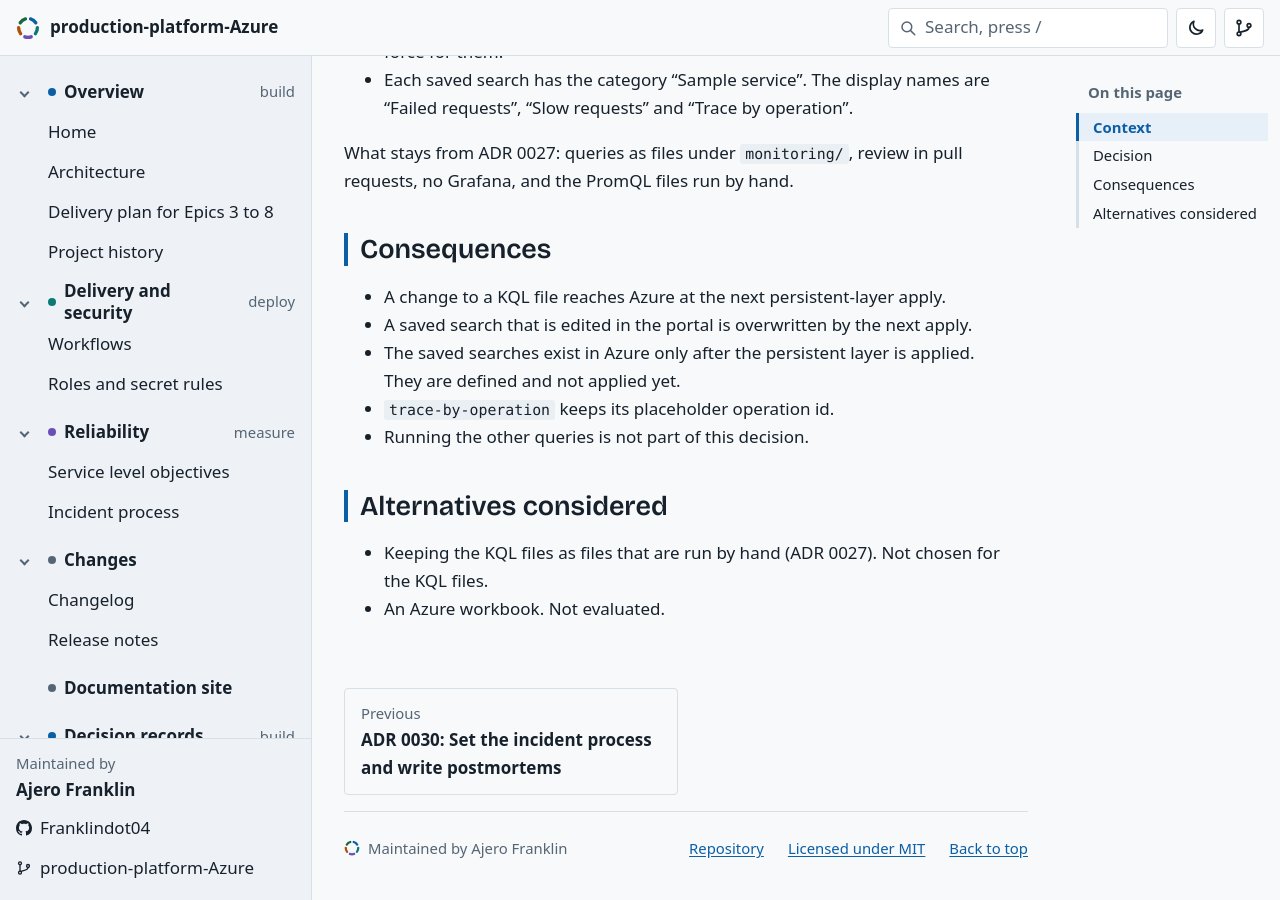
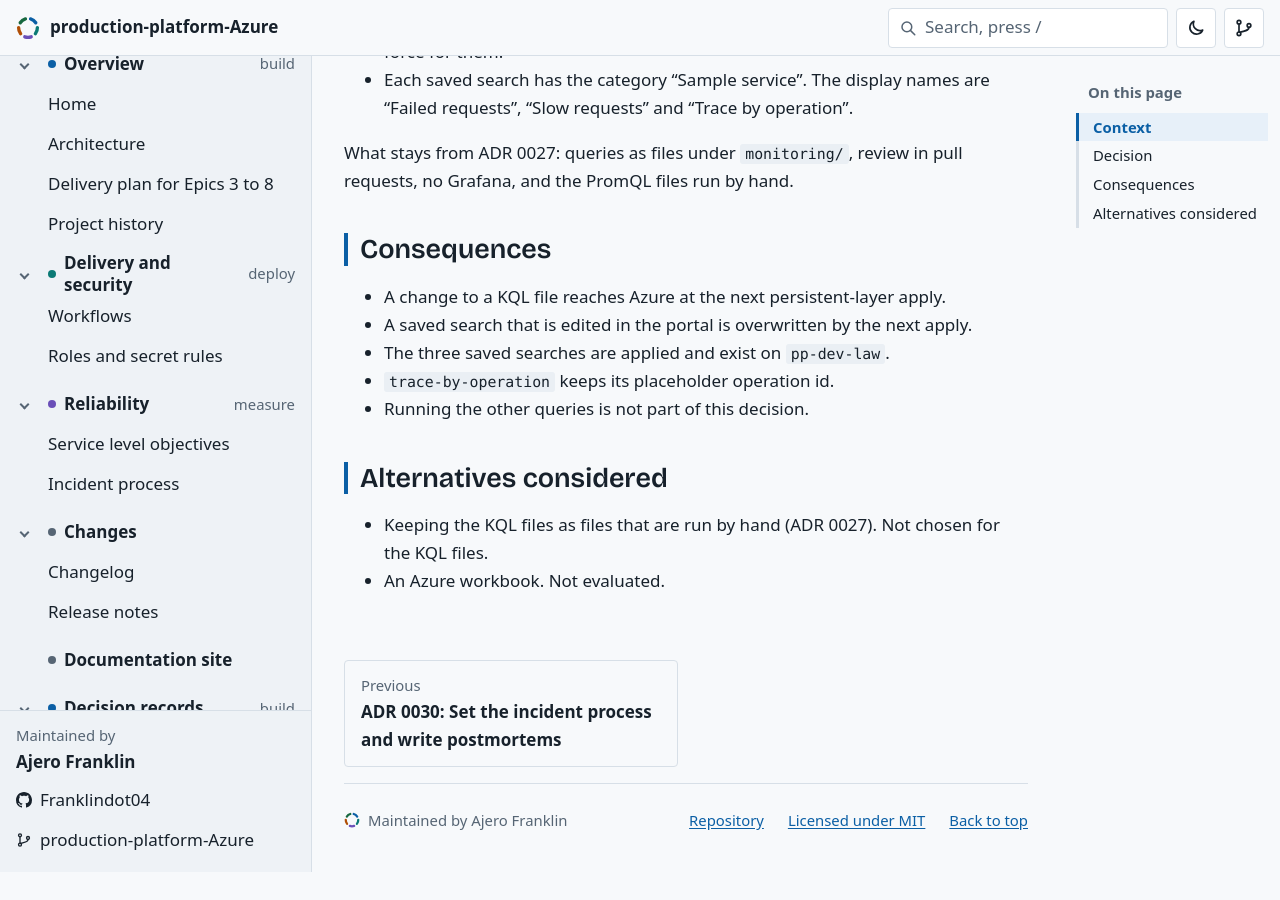
Before and after one commit to Franklindot04/production-platform-Azure, a Jekyll site: the page built from docs/adr/0031-kql-saved-searches.md, in a window 1280 px wide and 900 px high, scrolled down 802 px. Built offline with Jekyll 4.4.1, drawn with Linux system fonts in a browser that asks for light colours; some web fonts are replaced; our own code applies the rules of GitHub Pages for plain Markdown files; comment, search, counter and statistics services are not loaded; after the commit the page ends 1674 px from its top, so only the background shows below that.

Commit message:
state that the kql saved searches are applied (#40)

```diff
--- a/docs/adr/0031-kql-saved-searches.md
+++ b/docs/adr/0031-kql-saved-searches.md
@@ -21,7 +21,7 @@ What stays from ADR 0027: queries as files under `monitoring/`, review in pull r
 
 - A change to a KQL file reaches Azure at the next persistent-layer apply.
 - A saved search that is edited in the portal is overwritten by the next apply.
-- The saved searches exist in Azure only after the persistent layer is applied. They are defined and not applied yet.
+- The three saved searches are applied and exist on `pp-dev-law`.
 - `trace-by-operation` keeps its placeholder operation id.
 - Running the other queries is not part of this decision.
 
```
Also changed, not shown: docs/adr/0027-dashboard-queries-as-files.md (+1 -1 lines), infrastructure/environments/dev/persistent/README.md, monitoring/README.md.
